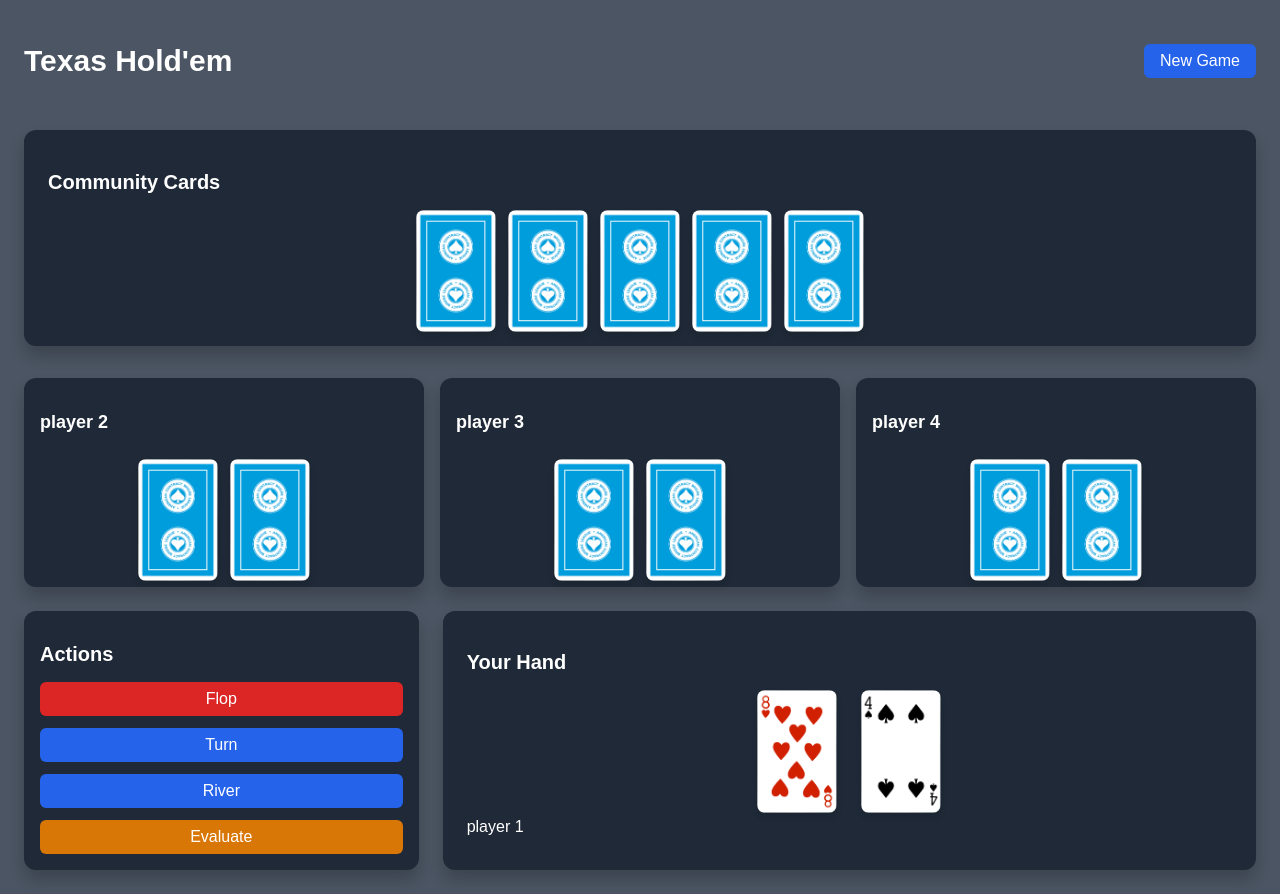
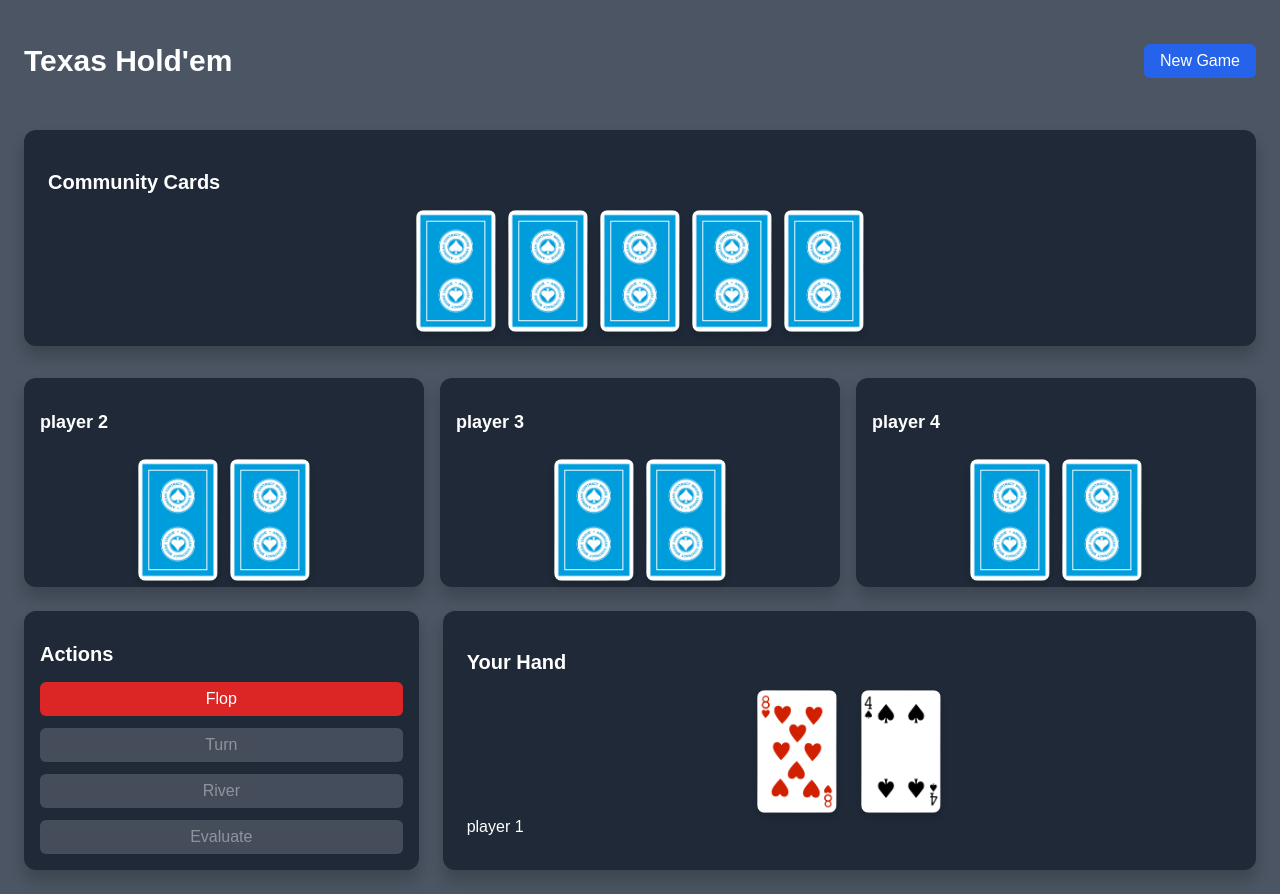
Before and after one commit to sernics/angularPoker, an Angular app: page / in a window 1280 px wide. Built offline with nearby package versions, Linux system fonts and the light colour scheme.

Commit message:
Basic functionality done

```diff
--- a/src/app/components/card/card.component.ts
+++ b/src/app/components/card/card.component.ts
@@ -18,8 +18,6 @@ export class CardComponent {
   imageError: boolean = false;
 
   cardImagePath(): string {
-    console.log(this.faceDown);
-
     if (this.faceDown) {
       return `assets/images/${this.backStyle}.png`;
     }
--- a/src/app/pages/poker/poker.component.css
+++ b/src/app/pages/poker/poker.component.css
@@ -33,39 +33,40 @@
   color: #fff;
   font-size: 1rem;
   cursor: pointer;
-  transition: background-color 0.3s; /* Reemplaza transition */
+  transition: background-color 0.3s, opacity 0.3s; /* Agrega transición para opacidad */
 }
 
 .btn-primary {
   background-color: #2563eb; /* Reemplaza bg-blue-600 */
 }
 
-.btn-primary:hover {
-  background-color: #1d4ed8; /* Reemplaza hover:bg-blue-700 */
+.btn-primary:hover:not(.disabled) {
+  background-color: #1d4ed8; /* Reemplaza hover:bg-blue-700, solo aplica si no está deshabilitado */
 }
 
 .btn-danger {
   background-color: #dc2626; /* Reemplaza bg-red-600 */
 }
 
-.btn-danger:hover {
-  background-color: #b91c1c; /* Reemplaza hover:bg-red-700 */
+.btn-danger:hover:not(.disabled) {
+  background-color: #b91c1c; /* Reemplaza hover:bg-red-700, solo aplica si no está deshabilitado */
 }
 
 .btn-warning {
-  background-color: #d97706; /* Reemplaza bg-yellow-600 */
+  background-color: #f59e0b; /* Reemplaza bg-yellow-600 */
 }
 
-.btn-warning:hover {
-  background-color: #b45309; /* Reemplaza hover:bg-yellow-700 */
+.btn-warning:hover:not(.disabled) {
+  background-color: #d97706; /* Reemplaza hover:bg-yellow-700 */
 }
 
-.btn-success {
-  background-color: #16a34a; /* Reemplaza bg-green-600 */
-}
-
-.btn-success:hover {
-  background-color: #374151; /* Reemplaza hover:bg-gray-800 */
+/* Estilo para botones deshabilitados */
+.btn.disabled,
+.btn:disabled {
+  background-color: #6b7280; /* Color gris para indicar deshabilitado */
+  opacity: 0.5; /* Reduce la opacidad */
+  cursor: not-allowed; /* Cambia el cursor para indicar que no es interactivo */
+  pointer-events: none; /* Evita interacciones */
 }
 
 /* Cartas comunitarias */
--- a/src/app/pages/poker/poker.component.html
+++ b/src/app/pages/poker/poker.component.html
@@ -3,10 +3,10 @@
   <div class="header">
     <h1>Texas Hold'em</h1>
     <div class="header-actions">
+      <p>{{ winnerMessage }}</p>
       <button class="btn btn-primary">New Game</button>
     </div>
   </div>
-
   <!-- Cartas comunitarias -->
   <div class="community-cards">
     <h2>Community Cards</h2>
@@ -49,10 +49,38 @@
     <div class="actions">
       <h2>Actions</h2>
       <div class="action-buttons">
-        <button (click)="dealFlop()" [disabled]="this.disabledButtons[0]" class="btn btn-danger">Flop</button>
-        <button (click)="dealTurn()" [disabled]="this.disabledButtons[1]" class="btn btn-primary">Turn</button>
-        <button (click)="dealRiver()" [disabled]="this.disabledButtons[2]" class="btn btn-primary">River</button>
-        <button [disabled]="this.disabledButtons[3]" class="btn btn-warning">Evaluate</button>
+        <button
+          (click)="dealFlop()"
+          [disabled]="this.disabledButtons[0]"
+          [class.disabled]="this.disabledButtons[0]"
+          class="btn btn-danger"
+        >
+          Flop
+        </button>
+        <button
+          (click)="dealTurn()"
+          [disabled]="this.disabledButtons[1]"
+          [class.disabled]="this.disabledButtons[1]"
+          class="btn btn-primary"
+        >
+          Turn
+        </button>
+        <button
+          (click)="dealRiver()"
+          [disabled]="this.disabledButtons[2]"
+          [class.disabled]="this.disabledButtons[2]"
+          class="btn btn-primary"
+        >
+          River
+        </button>
+        <button
+          (click)="evaluateHands()"
+          [disabled]="this.disabledButtons[3]"
+          [class.disabled]="this.disabledButtons[3]"
+          class="btn btn-warning"
+        >
+          Evaluate
+        </button>
       </div>
     </div>
 
--- a/src/app/pages/poker/poker.component.ts
+++ b/src/app/pages/poker/poker.component.ts
@@ -21,9 +21,10 @@ export class PokerComponent {
   protected disabledButtons: boolean[];
   protected faceDown: boolean[] = [true, true, true, true, true];
   protected faceUp: boolean = false;
+  protected winnerMessage: string = "";
 
   constructor() {
-    this.disabledButtons = [false, true, false, false];
+    this.disabledButtons = [false, true, true, true];
     this.deck = new TexasDeck();
     this.deck.shuffle();
     this.playerHand = new TexasHand("player 1");
@@ -40,14 +41,49 @@ export class PokerComponent {
     this.faceDown[0] = false;
     this.faceDown[1] = false;
     this.faceDown[2] = false;
+    this.disabledButtons[0] = true;
+    this.disabledButtons[1] = false;
   }
 
   protected dealTurn() {
     this.faceDown[3] = false;
+    this.disabledButtons[1] = true;
+    this.disabledButtons[2] = false;
   }
 
   protected dealRiver() {
     this.faceDown[4] = false;
+    this.disabledButtons[2] = true;
+    this.disabledButtons[3] = false;
+  }
+
+  protected evaluateHands() {
+    this.faceUp = true;
+    this.disabledButtons[3] = true;
+    const winners = this.setWinner();
+    this.setWinnerMessage(winners);
+  }
+
+  private setWinner(): Hand[] {
+    let winners: Hand[] = [this.playerHand];
+    for (let i = 0; i < this.rivalsHands.length; i++) {
+      const comparision = this.rivalsHands[i].compareTo(winners[0], this.communityCards);
+      if (comparision > 0) {
+        winners = [this.rivalsHands[i]];
+      } else if (comparision === 0) {
+        winners.push(this.rivalsHands[i]);
+      }
+    }
+    return winners;
+  }
+
+  private setWinnerMessage(winners: Hand[]) {
+    if (winners.length > 1) {
+      this.winnerMessage = "It's a tie!";
+    }
+    else {
+      this.winnerMessage = `${winners[0].getLabel()} wins with ${winners[0].classify(this.communityCards)}!`;
+    }
   }
 
   private initializePlayers() {
@@ -57,8 +93,5 @@ export class PokerComponent {
       this.rivalsHands[i] = new TexasHand(`player ${i + 2}`);
       this.deck.moveCardsToHand(this.rivalsHands[i], 2);
     }
-    console.log(this.communityCards);
-    console.log(this.playerHand);
-    console.log(this.rivalsHands);
   }
 }
```
Also changed, not shown: src/app/class/texasHand.ts (line endings or trailing spaces). Lines whose indentation alone changed are shown as unchanged.
